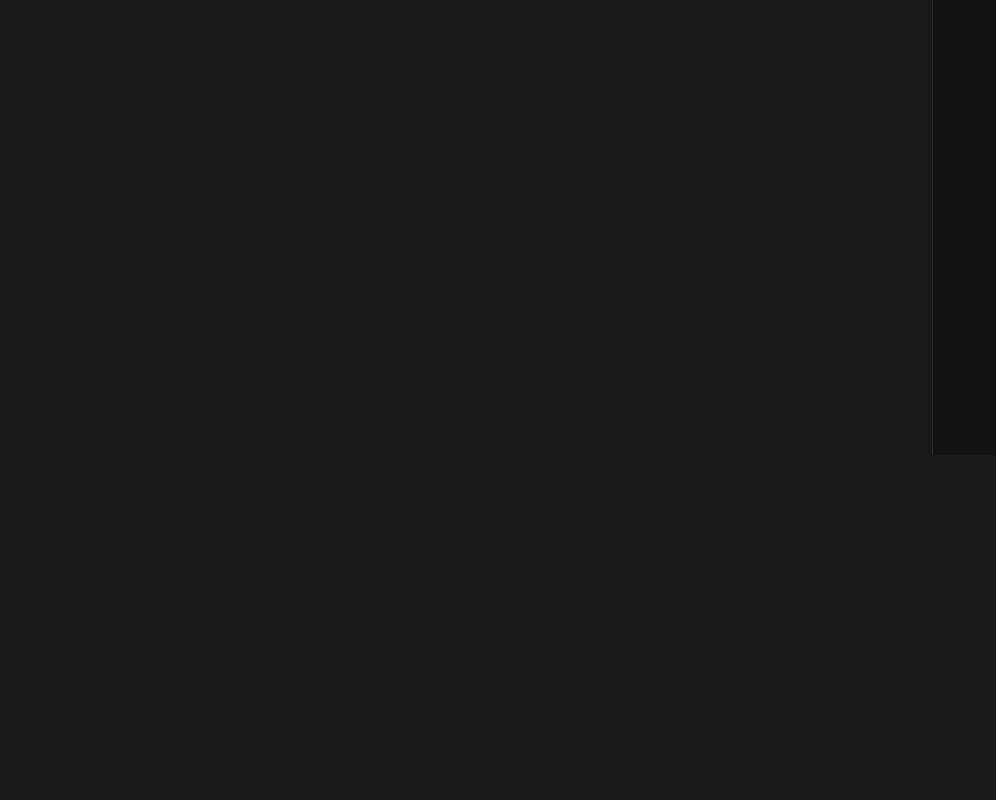
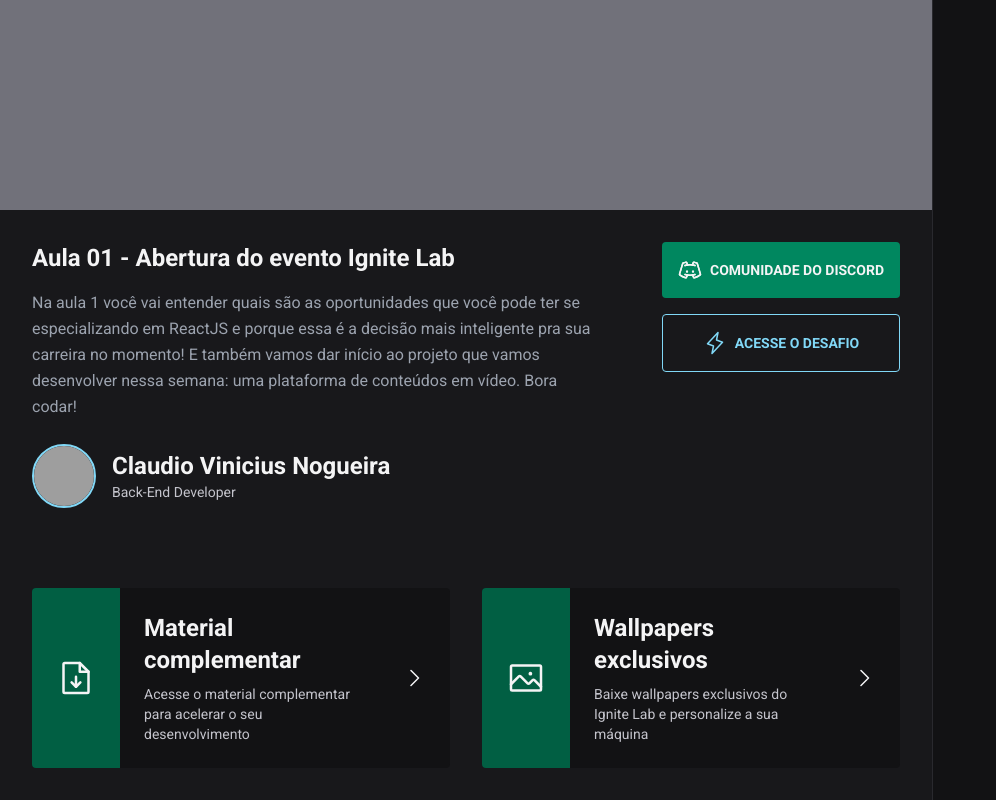
Before and after one commit to ClaudioNoggueira/event-platform, a React (Vite) app: page / in a window 1280 px wide. Shown: the part 345-1145 px from the top of the page, without its empty margins (0-996 px from the left). Before the commit the page ends 800 px from the top, so only its background shows below. Built offline with nearby package versions, Linux system fonts and the light colour scheme; no server answers; grey boxes are pictures that could not be loaded.

Commit message:
Refactor(Video component): Add Button and VideoCard components and style

```diff
--- a/src/components/Video.tsx
+++ b/src/components/Video.tsx
@@ -1,5 +1,74 @@
-import React from "react";
+import { CaretRight, FileArrowDown, Image } from "phosphor-react";
+import Button from "./Button";
+import { VideoCard } from "./VideoCard";
 
 export default function Video() {
-  return <div className="flex flex-1">Video</div>;
+  return (
+    <div className="flex-1">
+      <div className="bg-black flex justify-center">
+        <div className="bg-zinc-500 h-full w-full max-w-[1100px] max-h-[60vh] aspect-video"></div>
+      </div>
+
+      <div className="p-8 max-w-[1100px] mx-auto">
+        <div className="flex items-start gap-16 mb-6">
+          <div className="flex-1">
+            <h1 className="text-2xl font-bold mb-4">
+              Aula 01 - Abertura do evento Ignite Lab
+            </h1>
+            <p className="text-gray-400 leading-relaxed">
+              Na aula 1 você vai entender quais são as oportunidades que você
+              pode ter se especializando em ReactJS e porque essa é a decisão
+              mais inteligente pra sua carreira no momento! E também vamos dar
+              início ao projeto que vamos desenvolver nessa semana: uma
+              plataforma de conteúdos em vídeo. Bora codar!
+            </p>
+          </div>
+          <div className="flex flex-col gap-4">
+            <Button
+              href="#"
+              text="Comunidade do Discord"
+              icon="Discord"
+              className="bg-green-500 hover:bg-green-700 transition-colors"
+            />
+
+            <Button
+              href="#"
+              text="Acesse o desafio"
+              icon="Lightning"
+              className="border border-blue-500 text-blue-500 hover:bg-blue-500 hover:text-gray-900 transition-colors"
+            />
+          </div>
+        </div>
+        <div className="flex items-center gap-4 mb-20">
+          <img
+            className="h-16 w-16 rounded-full border-2 border-blue-500"
+            src="https://github.com/ClaudioNoggueira.png"
+            alt="Teacher photo"
+          />
+          <div className="leading-relaxed">
+            <strong className="font-bold text-2xl block">
+              Claudio Vinicius Nogueira
+            </strong>
+            <span className="text-gray-200 text-sm block">
+              Back-End Developer
+            </span>
+          </div>
+        </div>
+
+        <div className="gap-8 grid grid-cols-2">
+          <VideoCard
+            strongText="Material complementar"
+            pText="Acesse o material complementar para acelerar o seu desenvolvimento"
+            icon="FileArrowDown"
+          />
+          <VideoCard
+            strongText="Wallpapers exclusivos"
+            pText="Baixe wallpapers exclusivos do Ignite Lab e personalize a sua
+              máquina"
+            icon="Image"
+          />
+        </div>
+      </div>
+    </div>
+  );
 }
```
